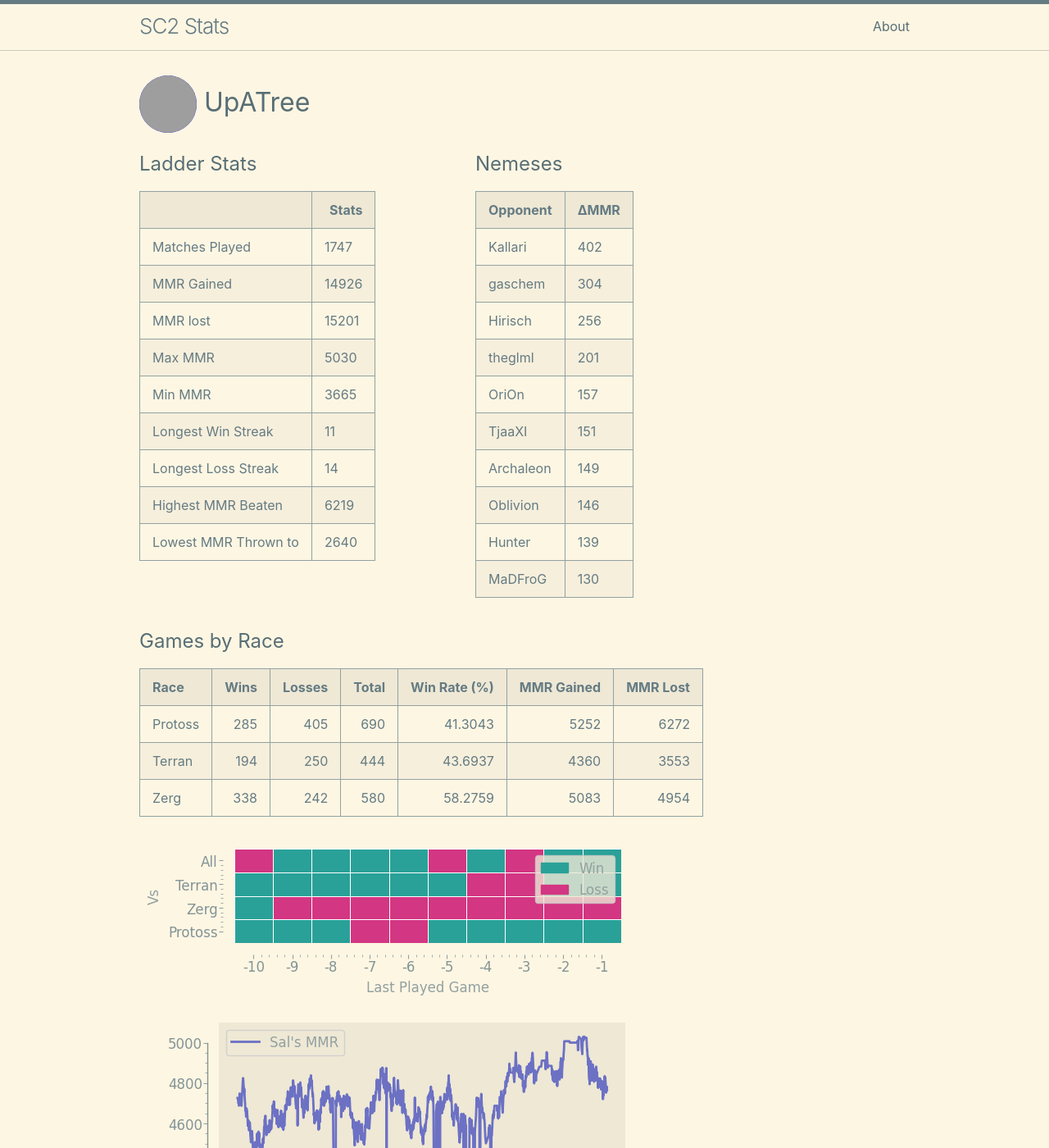
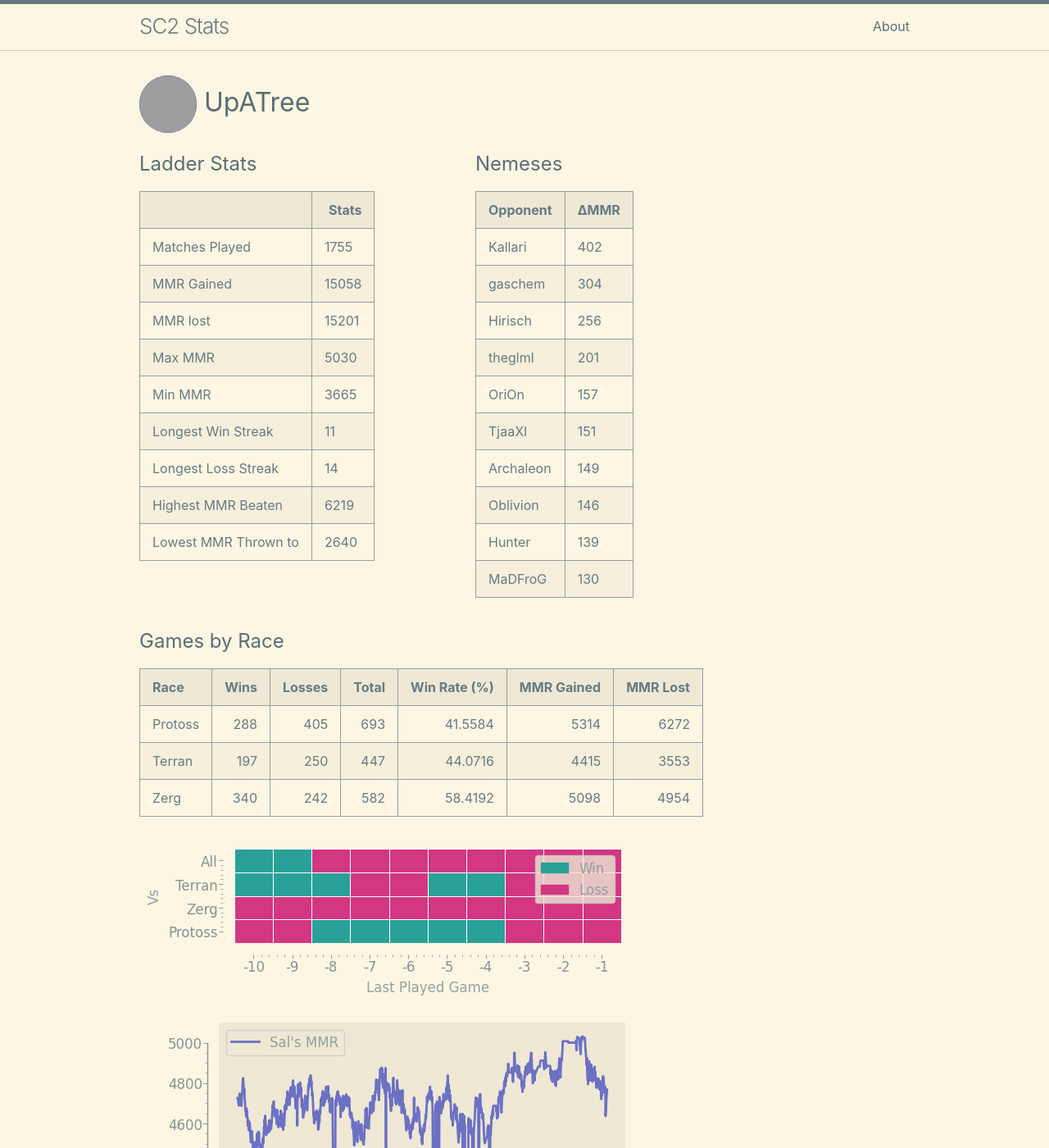
Before and after one commit to kylermurphy/UpATree, a Jekyll site: the page built from docs/index.md, in a window 1280 px wide and 1400 px high. Shown: the whole window at 82% size. Built offline with Jekyll 4.4.1, drawn with Linux system fonts in a browser that asks for light colours; grey boxes are pictures that could not be loaded.

Commit message:
running on push

```diff
--- a/docs/index.md
+++ b/docs/index.md
@@ -18,11 +18,11 @@ layout: home
   <tbody>
     <tr>
       <td>Matches Played</td>
-      <td>1747</td>
+      <td>1755</td>
     </tr>
     <tr>
       <td>MMR Gained</td>
-      <td>14926</td>
+      <td>15058</td>
     </tr>
     <tr>
       <td>MMR lost</td>
@@ -114,9 +114,9 @@ layout: home
 
 | Race    |   Wins |   Losses |   Total |   Win Rate (%) |   MMR Gained |   MMR Lost |
 |:--------|-------:|---------:|--------:|---------------:|-------------:|-----------:|
-| Protoss |    285 |      405 |     690 |        41.3043 |         5252 |       6272 |
-| Terran  |    194 |      250 |     444 |        43.6937 |         4360 |       3553 |
-| Zerg    |    338 |      242 |     580 |        58.2759 |         5083 |       4954 |
+| Protoss |    288 |      405 |     693 |        41.5584 |         5314 |       6272 |
+| Terran  |    197 |      250 |     447 |        44.0716 |         4415 |       3553 |
+| Zerg    |    340 |      242 |     582 |        58.4192 |         5098 |       4954 |
 
 ![Games by Race](./assets/gm_hist.png)
 
--- a/log.txt
+++ b/log.txt
@@ -828,3 +828,4 @@ Writing a log file 2025-04-03 22:21:44.
 Writing a log file 2025-04-03 22:48:16.
 Writing a log file 2025-04-03 23:23:45.
 Writing a log file 2025-04-03 23:48:04.
+Writing a log file 2025-04-04 16:28:19.
```
Also changed, not shown: docs/assets/MMR.png, docs/assets/daily.png, docs/assets/gm_hist.png, docs/assets/r_wrt.png, 1 other file.
